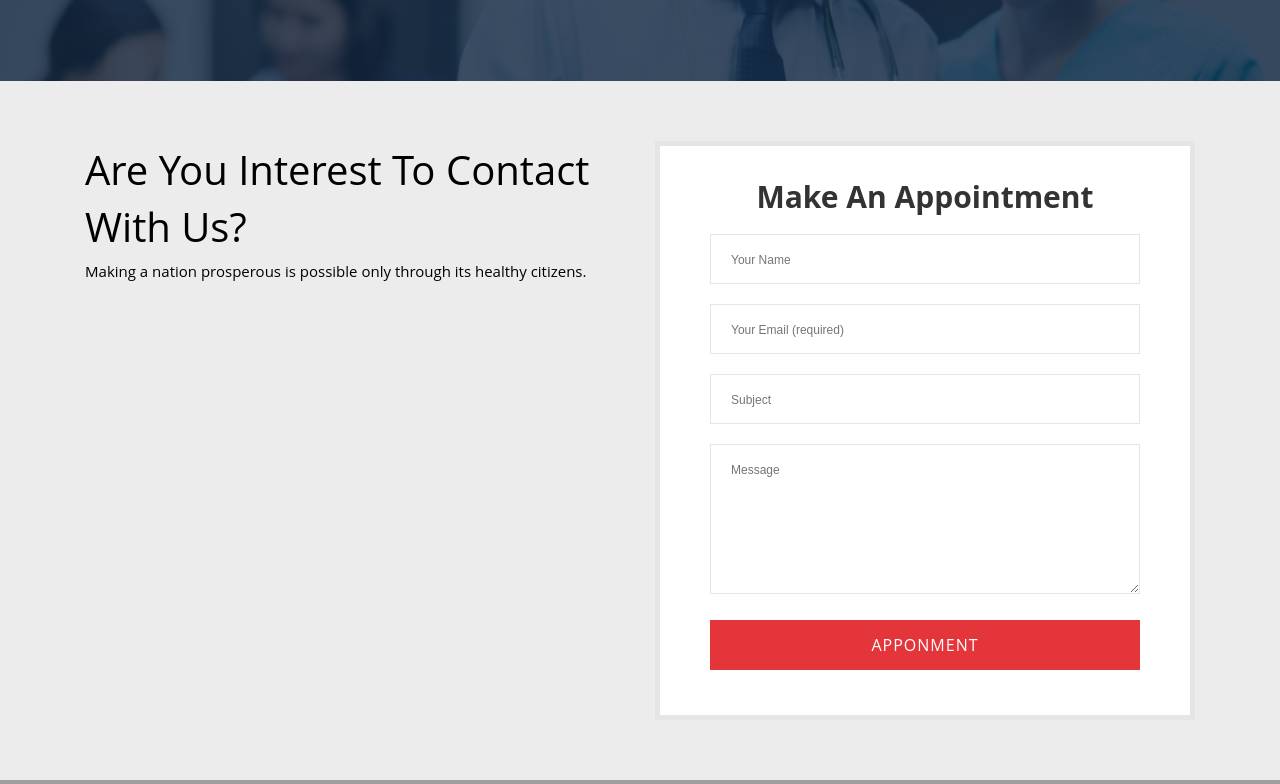
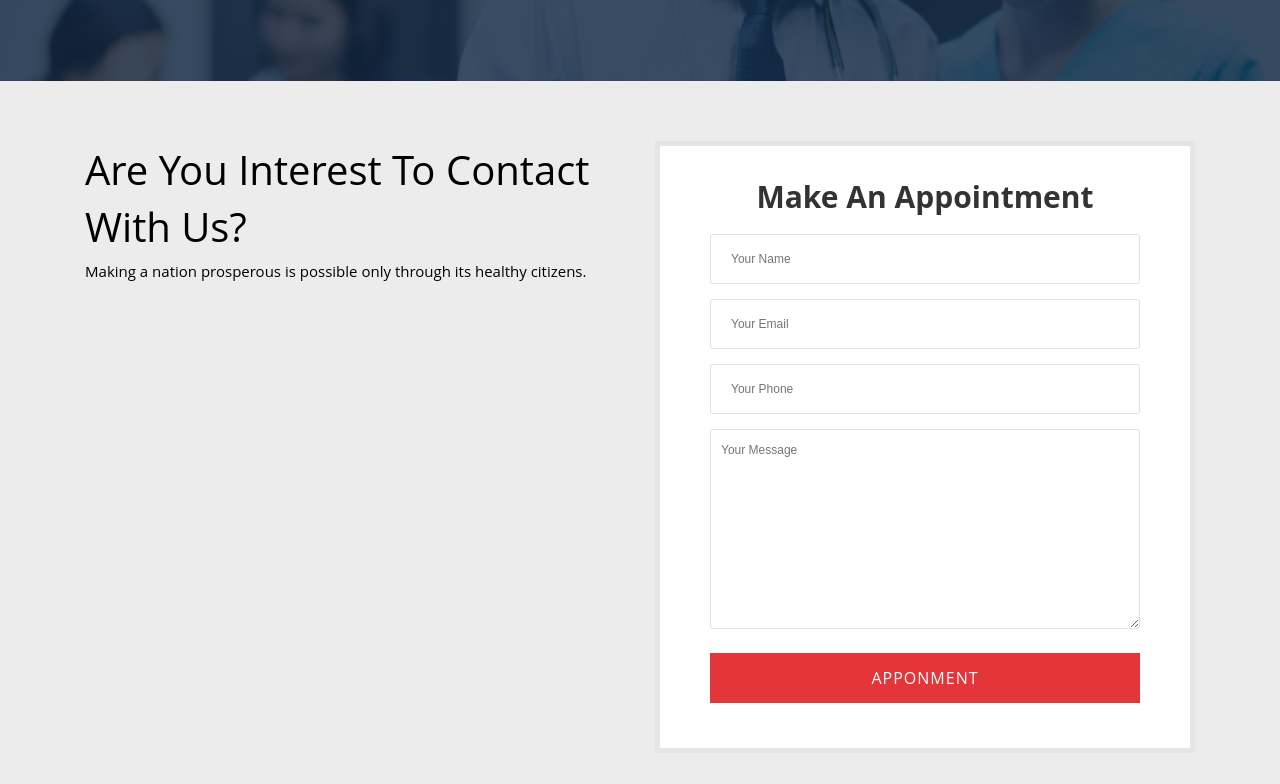
Before and after one commit to Hareramyadav/sahidhospital, a Django app: page / in a window 1280 px wide. Shown: the part 1885-2669 px from the top of the page. Run offline with Django 3.2, Linux system fonts and the light colour scheme; data that the repository does not hold is empty; parts of the project's set-up code (start-up, migrations or seed data) failed here and were passed over; some libraries are stand-ins or nearby versions; grey boxes are pictures that could not be loaded.

Commit message:
contact form created

```diff
--- a/templates/index.html
+++ b/templates/index.html
@@ -230,45 +230,32 @@
                     <div role="form" class="wpcf7" id="wpcf7-f59-o1" lang="en-US" dir="ltr">
                         <div class="screen-reader-response"></div>
                         <h3 class="section-title text-center">Make An Appointment</h3>
-                        <form action="" method="post" class="wpcf7-form" novalidate="novalidate">
-                            <div style="display: none;">
-                                <input type="hidden" name="_wpcf7" value="59">
-                                <input type="hidden" name="_wpcf7_version" value="5.1.1">
-                                <input type="hidden" name="_wpcf7_locale" value="en_US">
-                                <input type="hidden" name="_wpcf7_unit_tag" value="wpcf7-f59-o1">
-                                <input type="hidden" name="_wpcf7_container_post" value="0">
-                                <input type="hidden" name="g-recaptcha-response" value="">
+                        <form method="POST" action="{% url 'contact_form' %}" enctype="multipart/form-data">
+                            {% csrf_token %}
+                            <div class="mb-6">
+                                <input type="text" placeholder="Your Name" name="name" required
+                                    class="w-full rounded py-3 px-[14px] text-body-color text-base border border-[f0f0f0] outline-none focus-visible:shadow-none focus:border-primary" />
                             </div>
-                            <p><label>
-                                    <span class="wpcf7-form-control-wrap your-name">
-                                        <input type="text" class="wpcf7-form-control wpcf7-text"
-                                            placeholder="Your Name">
+                            <div class="mb-6">
+                                <input type="email" placeholder="Your Email" name="email"
+                                    class="w-full rounded py-3 px-[14px] text-body-color text-base border border-[f0f0f0] outline-none focus-visible:shadow-none focus:border-primary" />
+                            </div>
+                            <div class="mb-6">
+                                <input type="text" placeholder="Your Phone" name="phone" required
+                                    class="w-full rounded py-3 px-[14px] text-body-color text-base border border-[f0f0f0] outline-none focus-visible:shadow-none focus:border-primary" />
+                            </div>
+                            <div class="mb-6">
+                                <textarea rows="6" placeholder="Your Message" name="message" required
+                                    class="w-full rounded py-3 px-[14px] text-body-color text-base border border-[f0f0f0] resize-none outline-none focus-visible:shadow-none focus:border-primary"></textarea>
+                            </div>
+                            <div>
+                                <p>
+                                    <input type="submit" value="Apponment" class="wpcf7-form-control wpcf7-submit">
+                                    <span
+                                        class="ajax-loader">
                                     </span>
-                                </label>
-                            </p>
-                            <p><label>
-                                    <span class="wpcf7-form-control-wrap your-email">
-                                        <input type="email" name="your-email" class="wpcf7-form-control wpcf7-text"
-                                            placeholder="Your Email (required)">
-                                    </span>
-                                </label>
-                            </p>
-                            <p><label>
-                                    <span class="wpcf7-form-control-wrap your-subject">
-                                        <input type="text" name="your-subject" value=""
-                                            class="wpcf7-form-control wpcf7-text" placeholder="Subject">
-                                    </span>
-                                </label>
-                            </p>
-                            <p><label>
-                                    <span class="wpcf7-form-control-wrap your-message">
-                                        <textarea name="your-message" class="wpcf7-form-control wpcf7-textarea"
-                                            placeholder="Message"></textarea>
-                                    </span>
-                                </label></p>
-                            <p><input type="submit" value="Apponment" class="wpcf7-form-control wpcf7-submit"><span
-                                    class="ajax-loader"></span></p>
-
+                                </p>
+                            </div>
                         </form>
                     </div>
                 </div>
@@ -276,7 +263,6 @@
         </div>
     </div>
 </section>
-
 
 <div class="hot-line">
     <div class="icon"><i class="fas fa-phone-volume"></i></div>
```
